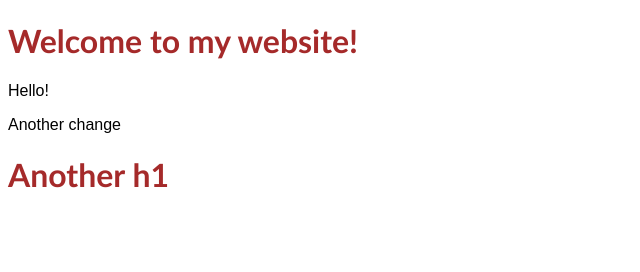
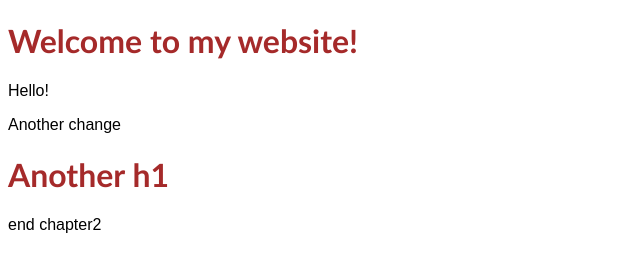
Before and after one commit to amchado/CS50W-Web, a plain HTML site: page Chapter2/hello.html in a window 1280 px wide. Shown: the whole page, without its empty margins (0-640 px from the left). Drawn offline with Linux system fonts and the light colour scheme.

Commit message:
end chapter 2

```diff
--- a/Chapter2/hello.html
+++ b/Chapter2/hello.html
@@ -20,5 +20,6 @@
     <p>Hello!</p>
     <p>Another change </p>
     <h1>Another h1</h1>
+    <p>end chapter2</p>
 </body>
 </html>
```
